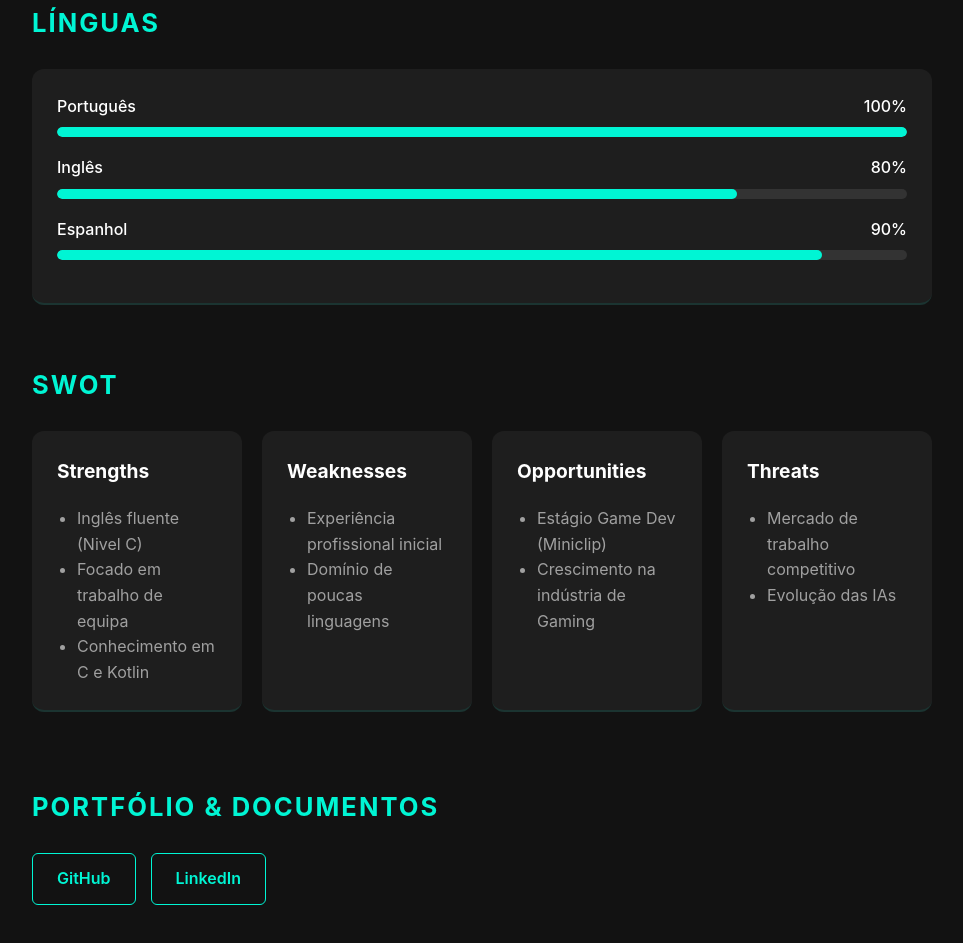
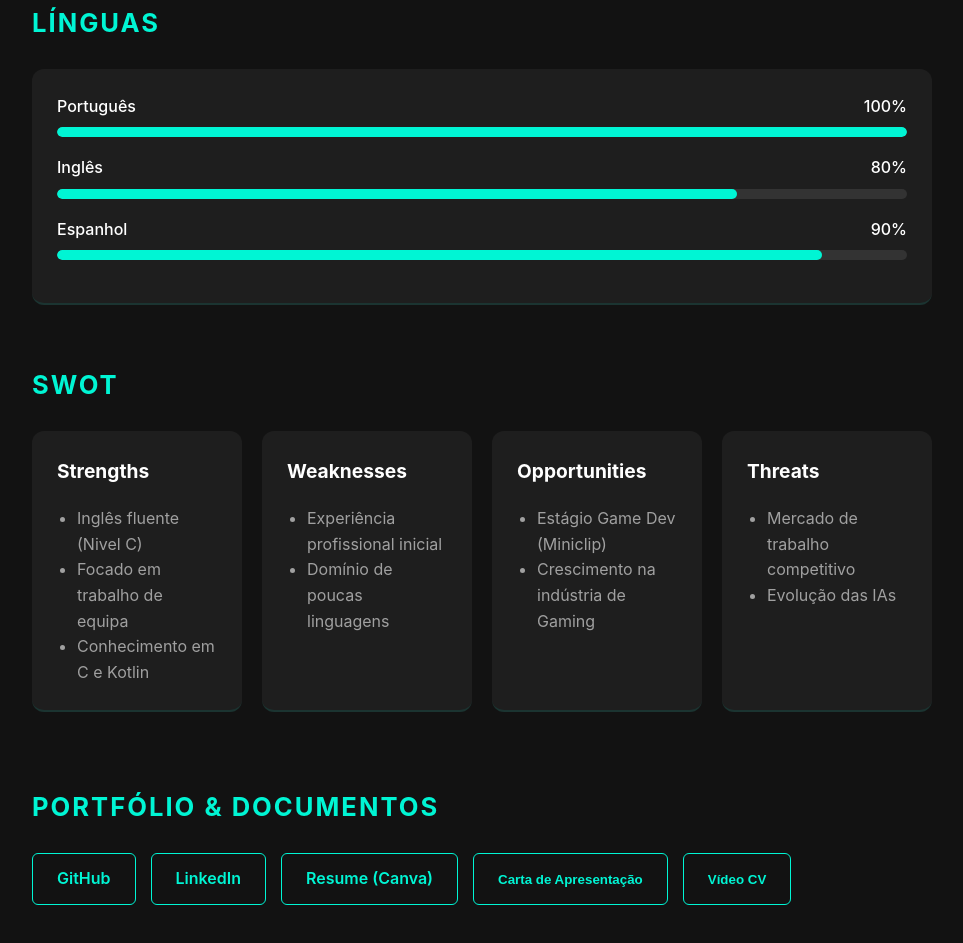
Before and after one commit to tomashenriques04/tomashenriques04.github.io, a plain HTML site: page index.html in a window 1280 px wide. Shown: the part 1345-2288 px from the top of the page, without its empty margins (158-1121 px from the left). Drawn offline with Linux system fonts and the light colour scheme.

Commit message:
Update index.html

```diff
--- a/index.html
+++ b/index.html
@@ -227,4 +227,10 @@
             <div class="nav-links">
                 <a href="https://github.com/tomashenriques04" target="_blank" class="btn">GitHub</a>
                 <a href="https://www.linkedin.com/in/tom%C3%A1s-figueiredo-henriques-81524b382/" target="_blank" class="btn">LinkedIn</a>
-                <a href="
+                <a href="https://www.canva.com/design/DAHIEOhdddw/d36H8vDd9OBxuCqFMbHD3g/view?website" target="_blank" class="btn">Resume (Canva)</a>
+                <button onclick="document.getElementById('modal-carta').style.display='block'" class="btn">Carta de Apresentação</button>
+                <button onclick="document.getElementById('modal-video').style.display='block'" class="btn">Vídeo CV</button>
+            </div>
+        </section>
+
+    </div>
```
